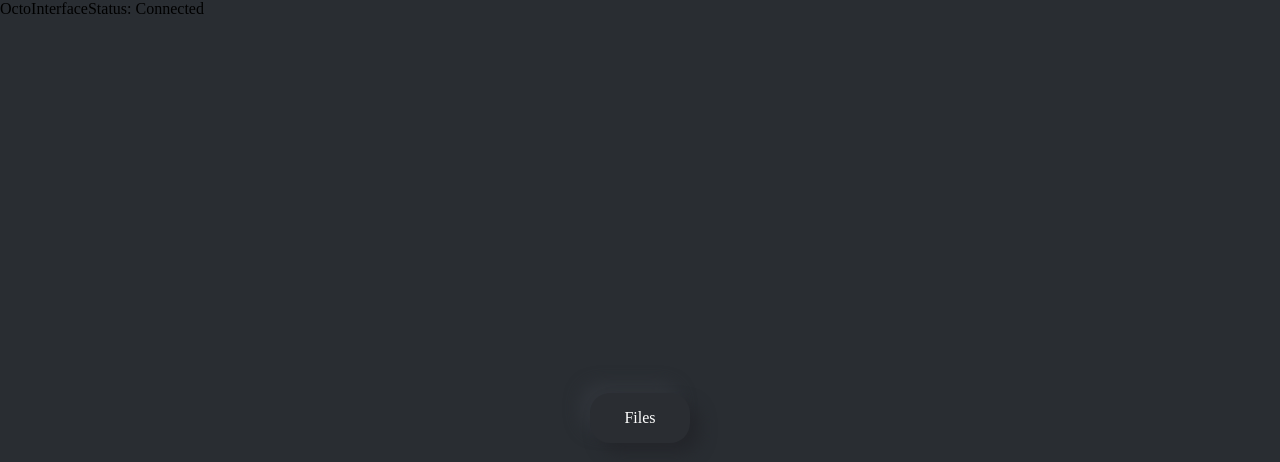
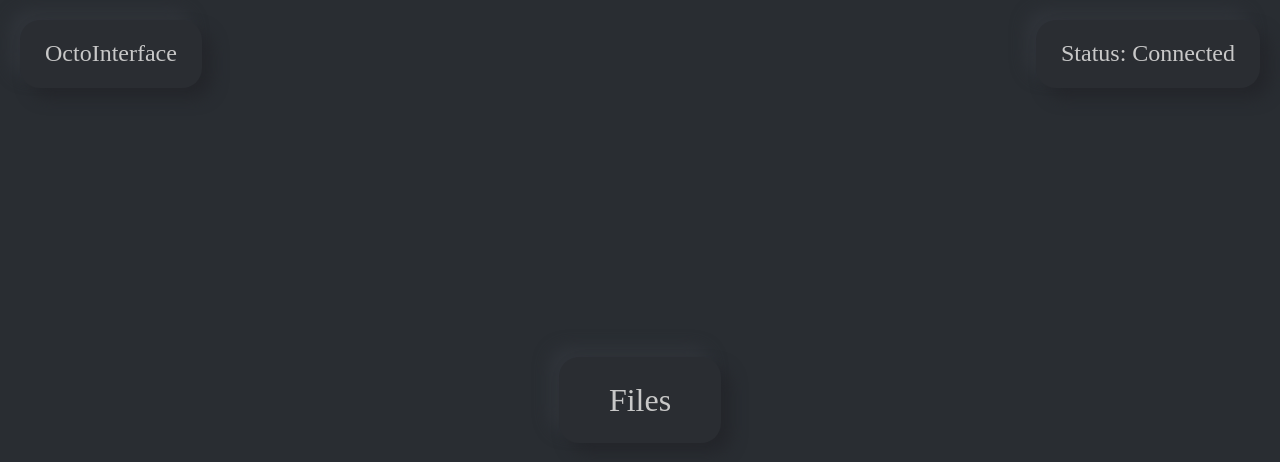
Before and after one commit to andrewperkins/OctoInterface, an Angular app in the folder OctoInterface/: page / in a window 1280 px wide. Shown: the top 462 px of the page. Built offline with nearby package versions, Linux system fonts and the light colour scheme.

Commit message:
Worked on CSS

```diff
--- a/OctoInterface/src/app/files/files.component.css
+++ b/OctoInterface/src/app/files/files.component.css
@@ -2,7 +2,10 @@
   display: flex;
   flex-wrap: wrap;
   justify-content: center;
-  padding: 1em;
+  padding-left: 0px;
+  padding-right: 0px;
+  padding-bottom: 1em;
+  padding-top: 6.5em;
 }
 
 .modal {
@@ -20,7 +23,7 @@
 }
 
 h4, h5 {
-  color: gray;
+  color: rgb(200, 200, 200);
 }
 
 .content {
--- a/OctoInterface/src/app/home/home.component.ts
+++ b/OctoInterface/src/app/home/home.component.ts
@@ -14,12 +14,15 @@ import { Component, OnInit } from '@angular/core';
         height: 100vh;
       }
       .button {
-        width: 100px;
-        height: 50px;
+        padding-top: 25px;
+        padding-bottom: 25px;
+        padding-left: 50px;
+        padding-right: 50px;
         display: grid;
         place-items: center;
-        color: white;
+        color: rgb(200, 200, 200);
         text-decoration: none;
+        font-size: 2em;
       }
     `
   ]
--- a/OctoInterface/src/app/status-bar/status-bar.component.css
+++ b/OctoInterface/src/app/status-bar/status-bar.component.css
@@ -1,8 +1,32 @@
-.example-spacer {
-    flex: 1 1 auto;
-  }
 
 .octointerface {
   text-decoration: none;
-  color: black;
+  color: rgb(200, 200, 200);
+  display: grid;
+  place-items: center;
+  position: absolute;
+  top: 20px;
+  left: 20px;
+  font-size: 1.5em;
+  padding-left: 25px;
+  padding-right: 25px;
+  margin-top: 0px;
+  padding-bottom: 20px;
+  padding-top: 20px;
 }
+
+.status {
+  text-decoration: none;
+  color: rgb(200, 200, 200);
+  display: grid;
+  place-items: center;
+  position: absolute;
+  top: 20px;
+  right: 20px;
+  font-size: 1.5em;
+  padding-left: 25px;
+  padding-right: 25px;
+  margin-top: 0px;
+  padding-bottom: 20px;
+  padding-top: 20px;
+}
--- a/OctoInterface/src/app/status-bar/status-bar.component.ts
+++ b/OctoInterface/src/app/status-bar/status-bar.component.ts
@@ -3,11 +3,12 @@ import { Component, OnInit } from '@angular/core';
 @Component({
   selector: 'app-status-bar',
   template: `
-    <header class="navbar is-xl">
-      <span><a routerLink="/" class="octointerface">OctoInterface</a></span>
-      <span class="example-spacer"></span>
-      <span>Status: Connected</span>
-    </header>
+    <div>
+    <a routerLink="/" class="octointerface neo-up">OctoInterface</a>
+    </div>
+    <div>
+      <div class="status neo-up">Status: Connected</div>
+    </div>
   `,
   styleUrls: ['./status-bar.component.css']
 })
```
